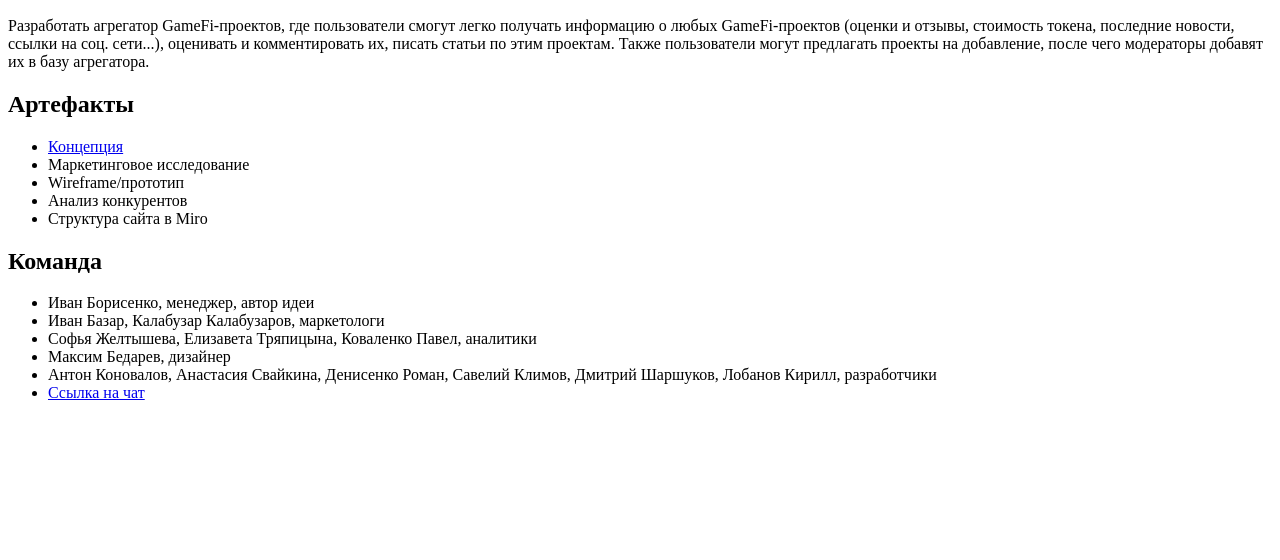
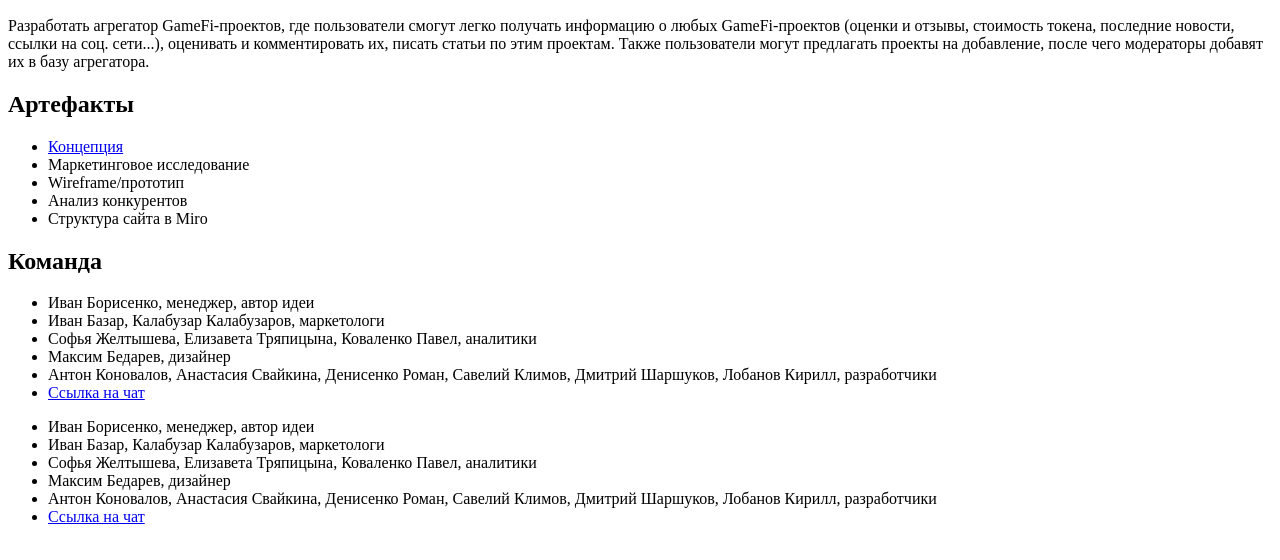
Before and after one commit to ElizTryapitsyna/sprintgamefi, a plain HTML site: page dev/index.html in a window 1280 px wide. Shown: the part 110-670 px from the top of the page. Drawn offline with Linux system fonts and the light colour scheme.

Commit message:
new content

```diff
--- a/dev/index.html
+++ b/dev/index.html
@@ -43,6 +43,15 @@
             разработчики</li>
         <li><a href="https://t.me/+gIESQs_DY4w1Mzc6" target="_blank">Ссылка на чат</a></li>
     </ul>
+    <ul>
+        <li>Иван Борисенко, менеджер, автор идеи</li>
+        <li>Иван Базар, Калабузар Калабузаров, маркетологи</li>
+        <li>Софья Желтышева, Елизавета Тряпицына, Коваленко Павел, аналитики</li>
+        <li>Максим Бедарев, дизайнер</li>
+        <li>Антон Коновалов, Анастасия Свайкина, Денисенко Роман, Савелий Климов, Дмитрий Шаршуков, Лобанов Кирилл,
+            разработчики</li>
+        <li><a href="https://t.me/+gIESQs_DY4w1Mzc6" target="_blank">Ссылка на чат</a></li>
+    </ul>
 </body>
 
 </html>
```
